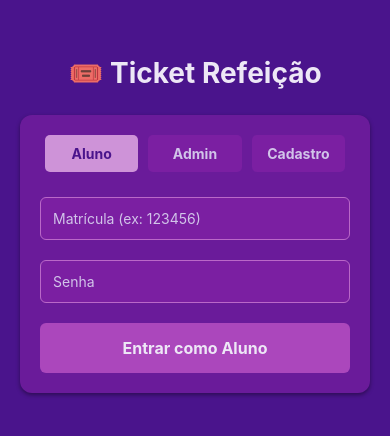
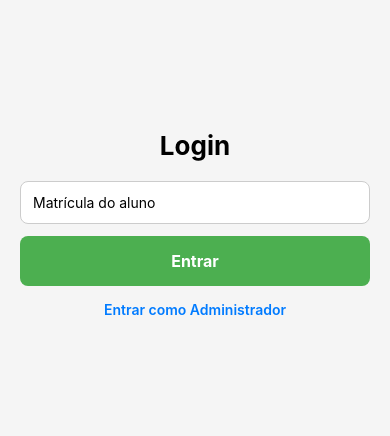
Before and after one commit to SalveCrazy/Pratoj-, a React Native app: screen /Login in a window 390 px wide. Shown: the part 198-634 px from the top of the page. Built offline with nearby package versions, Linux system fonts and the light colour scheme.

Commit message:
login do adm ta funcionando
senha 1234

```diff
--- a/screens/LoginScreen.js
+++ b/screens/LoginScreen.js
@@ -1,263 +1,101 @@
-import React, { useState, useEffect } from "react";
-import {
-  View,
-  Text,
-  TextInput,
-  TouchableOpacity,
-  StyleSheet,
-  Alert,
-  ScrollView,
-} from "react-native";
-import AsyncStorage from "@react-native-async-storage/async-storage";
+import React, { useState } from "react";
+import { View, Text, TextInput, TouchableOpacity, StyleSheet, Alert } from "react-native";
 
 export default function LoginScreen({ navigation }) {
-  const [modo, setModo] = useState("aluno");
   const [matricula, setMatricula] = useState("");
-  const [email, setEmail] = useState("");
   const [senha, setSenha] = useState("");
-  const [users, setUsers] = useState([]);
-
-  // 🔑 Admin fixo
-  const admin = { email: "admin@escola.com", senha: "1234" };
-
-
-  useEffect(() => {
-    const loadUsers = async () => {
-      try {
-        const storedUsers = await AsyncStorage.getItem("users");
-        if (storedUsers) {
-          setUsers(JSON.parse(storedUsers));
-        }
-      } catch (error) {
-        Alert.alert("Erro", "Falha ao carregar usuários!");
-      }
-    };
-    loadUsers();
-  }, []);
-
-  const saveUsers = async (newUsers) => {
-    try {
-      setUsers(newUsers);
-      await AsyncStorage.setItem("users", JSON.stringify(newUsers));
-    } catch (error) {
-      Alert.alert("Erro", "Falha ao salvar usuário!");
-    }
-  };
-
-
-  const handleRegister = () => {
-    if (!matricula || !senha) {
-      Alert.alert("Erro", "Preencha todos os campos!");
-      return;
-    }
-    const exists = users.find((u) => u.matricula === matricula);
-    if (exists) {
-      Alert.alert("Erro", "Matrícula já cadastrada!");
-      return;
-    }
-    const newUser = { matricula, senha };
-    const newUsers = [...users, newUser];
-    saveUsers(newUsers);
-    Alert.alert("Sucesso", "Cadastro realizado! Agora faça login.");
-    setMatricula("oi");
-    setSenha("oi");
-    setModo("aluno");
-  };
-
+  const [isAdmin, setIsAdmin] = useState(false);
 
   const handleLogin = () => {
-    if (modo === "admin") {
-      if (!email || !senha) {
-        Alert.alert("Erro", "Preencha todos os campos!");
-        return;
-      }
-      if (email === admin.email && senha === admin.senha) {
-        navigation.replace("HomeAdm");
+    if (isAdmin) {
+      // Login do administrador
+      if (senha === "1234") {
+        Alert.alert("Sucesso", "Bem-vindo, Administrador!");
+        navigation.navigate("AdminHome"); // Tela do ADM
       } else {
-        Alert.alert("Erro", "E-mail ou senha do admin inválidos!");
+        Alert.alert("Erro", "Senha incorreta!");
       }
     } else {
-      if (!matricula || !senha) {
-        Alert.alert("Erro", "Preencha todos os campos!");
-        return;
-      }
-      const user = users.find((u) => u.matricula === matricula && u.senha === senha);
-      if (user) {
-        navigation.replace("HomeAluno", { aluno: { matricula } });
+      // Login do aluno
+      if (matricula.trim() !== "") {
+        Alert.alert("Sucesso", `Bem-vindo aluno ${matricula}`);
+        navigation.navigate("AlunoHome"); // Tela do Aluno
       } else {
-        Alert.alert("Erro", "Matrícula ou senha inválidos!");
+        Alert.alert("Erro", "Digite sua matrícula!");
       }
     }
   };
 
   return (
-    <ScrollView contentContainerStyle={styles.container}>
-      <Text style={styles.title}>🎟️ Ticket Refeição</Text>
+    <View style={styles.container}>
+      <Text style={styles.title}>Login</Text>
 
-      <View style={styles.box}>
-        <View style={styles.toggleContainer}>
-          <TouchableOpacity
-            style={[styles.toggleButton, modo === "aluno" && styles.toggleActive]}
-            onPress={() => setModo("aluno")}
-          >
-            <Text style={[styles.toggleText, modo === "aluno" && styles.toggleTextActive]}>Aluno</Text>
-          </TouchableOpacity>
-          <TouchableOpacity
-            style={[styles.toggleButton, modo === "admin" && styles.toggleActive]}
-            onPress={() => setModo("admin")}
-          >
-            <Text style={[styles.toggleText, modo === "admin" && styles.toggleTextActive]}>Admin</Text>
-          </TouchableOpacity>
-          <TouchableOpacity
-            style={[styles.toggleButton, modo === "cadastro" && styles.toggleActive]}
-            onPress={() => setModo("cadastro")}
-          >
-            <Text style={[styles.toggleText, modo === "cadastro" && styles.toggleTextActive]}>Cadastro</Text>
-          </TouchableOpacity>
-        </View>
-
-        {modo === "admin" ? (
-          <>
+      {isAdmin ? (
         <TextInput
           style={styles.input}
-              placeholder="E-mail do Admin"
-              placeholderTextColor="#d1c4e9"
-              value={email}
-              onChangeText={setEmail}
-              keyboardType="email-address"
-            />
-            <TextInput
-              style={styles.input}
-              placeholder="Senha"
-              placeholderTextColor="#d1c4e9"
+          placeholder="Senha do administrador"
           secureTextEntry
           value={senha}
           onChangeText={setSenha}
         />
-            <TouchableOpacity style={styles.button} onPress={handleLogin}>
-              <Text style={styles.buttonText}>Entrar como Admin</Text>
-            </TouchableOpacity>
-          </>
-        ) : modo === "cadastro" ? (
-          <>
+      ) : (
         <TextInput
           style={styles.input}
-              placeholder="Matrícula (ex: 123456)"
-              placeholderTextColor="#d1c4e9"
+          placeholder="Matrícula do aluno"
           value={matricula}
           onChangeText={setMatricula}
-              keyboardType="numeric"
         />
-            <TextInput
-              style={styles.input}
-              placeholder="Senha"
-              placeholderTextColor="#d1c4e9"
-              secureTextEntry
-              value={senha}
-              onChangeText={setSenha}
-            />
-            <TouchableOpacity style={[styles.button, { backgroundColor: "#7cb342" }]} onPress={handleRegister}>
-              <Text style={styles.buttonText}>Cadastrar</Text>
+      )}
+
+      <TouchableOpacity style={styles.button} onPress={handleLogin}>
+        <Text style={styles.buttonText}>Entrar</Text>
       </TouchableOpacity>
-          </>
-        ) : (
-          <>
-            <TextInput
-              style={styles.input}
-              placeholder="Matrícula (ex: 123456)"
-              placeholderTextColor="#d1c4e9"
-              value={matricula}
-              onChangeText={setMatricula}
-              keyboardType="numeric"
-            />
-            <TextInput
-              style={styles.input}
-              placeholder="Senha"
-              placeholderTextColor="#d1c4e9"
-              secureTextEntry
-              value={senha}
-              onChangeText={setSenha}
-            />
-            <TouchableOpacity style={styles.button} onPress={handleLogin}>
-              <Text style={styles.buttonText}>Entrar como Aluno</Text>
+
+      <TouchableOpacity onPress={() => setIsAdmin(!isAdmin)}>
+        <Text style={styles.toggle}>
+          {isAdmin ? "Entrar como Aluno" : "Entrar como Administrador"}
+        </Text>
       </TouchableOpacity>
-          </>
-        )}
     </View>
-    </ScrollView>
   );
 }
 
 const styles = StyleSheet.create({
   container: {
-    flexGrow: 1,
+    flex: 1,
     justifyContent: "center",
     padding: 20,
-    backgroundColor: "#4a148c",
+    backgroundColor: "#f5f5f5",
   },
   title: {
-    fontSize: 28,
+    fontSize: 26,
     fontWeight: "bold",
     textAlign: "center",
-    marginBottom: 25,
-    color: "#ede7f6",
-  },
-  box: {
-    backgroundColor: "#6a1b9a",
-    borderRadius: 12,
-    padding: 20,
-    alignItems: "center",
-    shadowColor: "#000",
-    shadowOffset: { width: 0, height: 2 },
-    shadowOpacity: 0.4,
-    shadowRadius: 4,
-    elevation: 5,
-  },
-  toggleContainer: {
-    flexDirection: "row",
-    justifyContent: "space-between",
-    marginBottom: 25,
-    width: "100%",
-  },
-  toggleButton: {
-    flex: 1,
-    paddingVertical: 10,
-    backgroundColor: "#7b1fa2",
-    borderRadius: 5,
-    marginHorizontal: 5,
-    alignItems: "center",
-  },
-  toggleActive: {
-    backgroundColor: "#ce93d8",
-  },
-  toggleText: {
-    color: "#d1c4e9",
-    fontWeight: "bold",
-    fontSize: 14,
-  },
-  toggleTextActive: {
-    color: "#4a148c",
+    marginBottom: 20,
   },
   input: {
-    width: "100%",
+    backgroundColor: "#fff",
+    padding: 12,
+    borderRadius: 8,
     borderWidth: 1,
-    borderColor: "#ba68c8",
-    borderRadius: 6,
-    padding: 12,
-    marginBottom: 20,
-    backgroundColor: "#7b1fa2",
-    color: "#ede7f6",
+    borderColor: "#ccc",
+    marginBottom: 12,
   },
   button: {
-    backgroundColor: "#ab47bc",
+    backgroundColor: "#4CAF50",
     padding: 15,
-    borderRadius: 6,
-    width: "100%",
+    borderRadius: 8,
     alignItems: "center",
   },
   buttonText: {
-    color: "#ede7f6",
+    color: "#fff",
+    fontWeight: "bold",
     fontSize: 16,
-    fontWeight: "bold",
+  },
+  toggle: {
+    marginTop: 15,
+    textAlign: "center",
+    color: "#007BFF",
+    fontWeight: "600",
   },
 });
```
Lines whose indentation alone changed are shown as unchanged.
